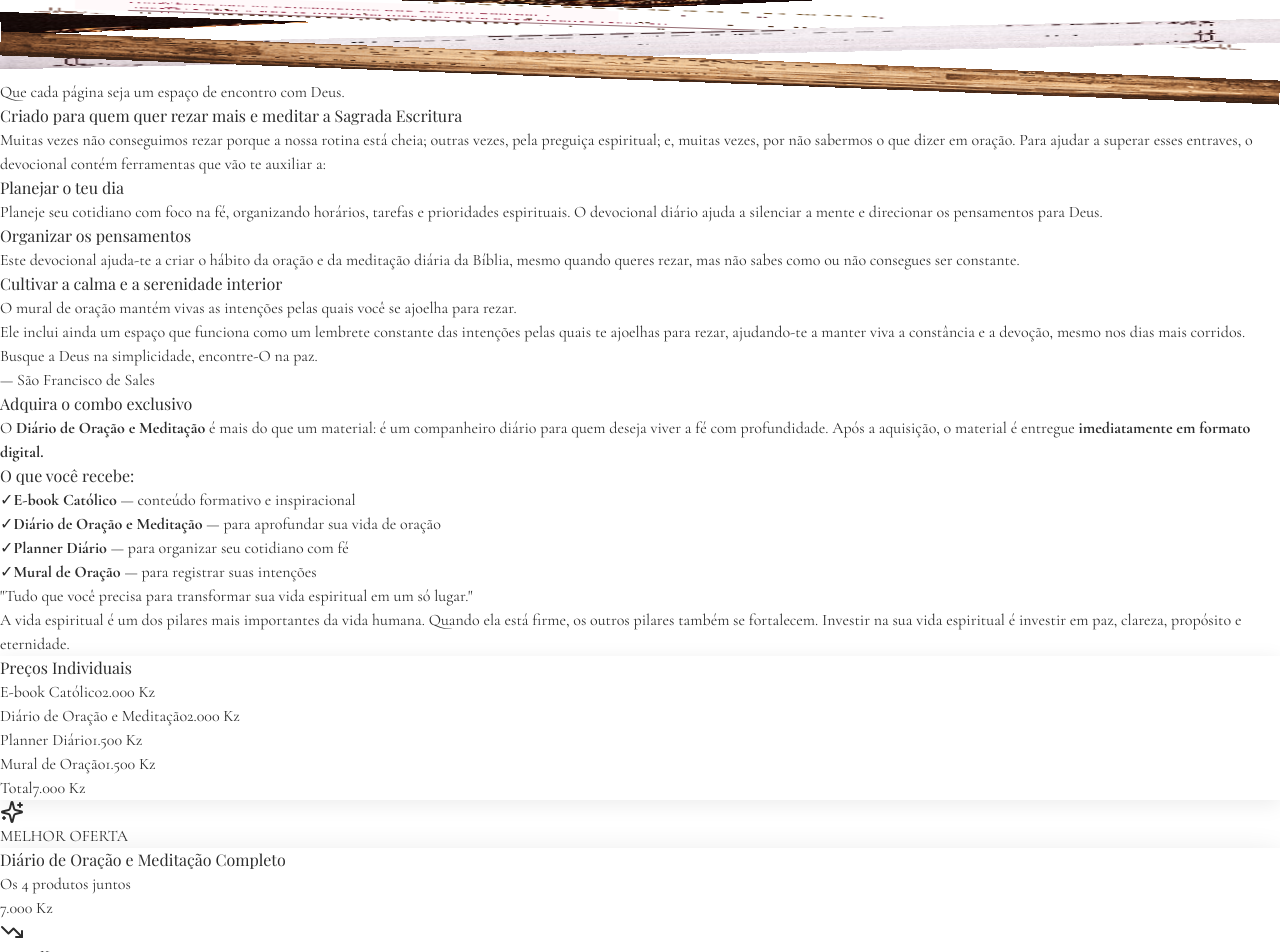
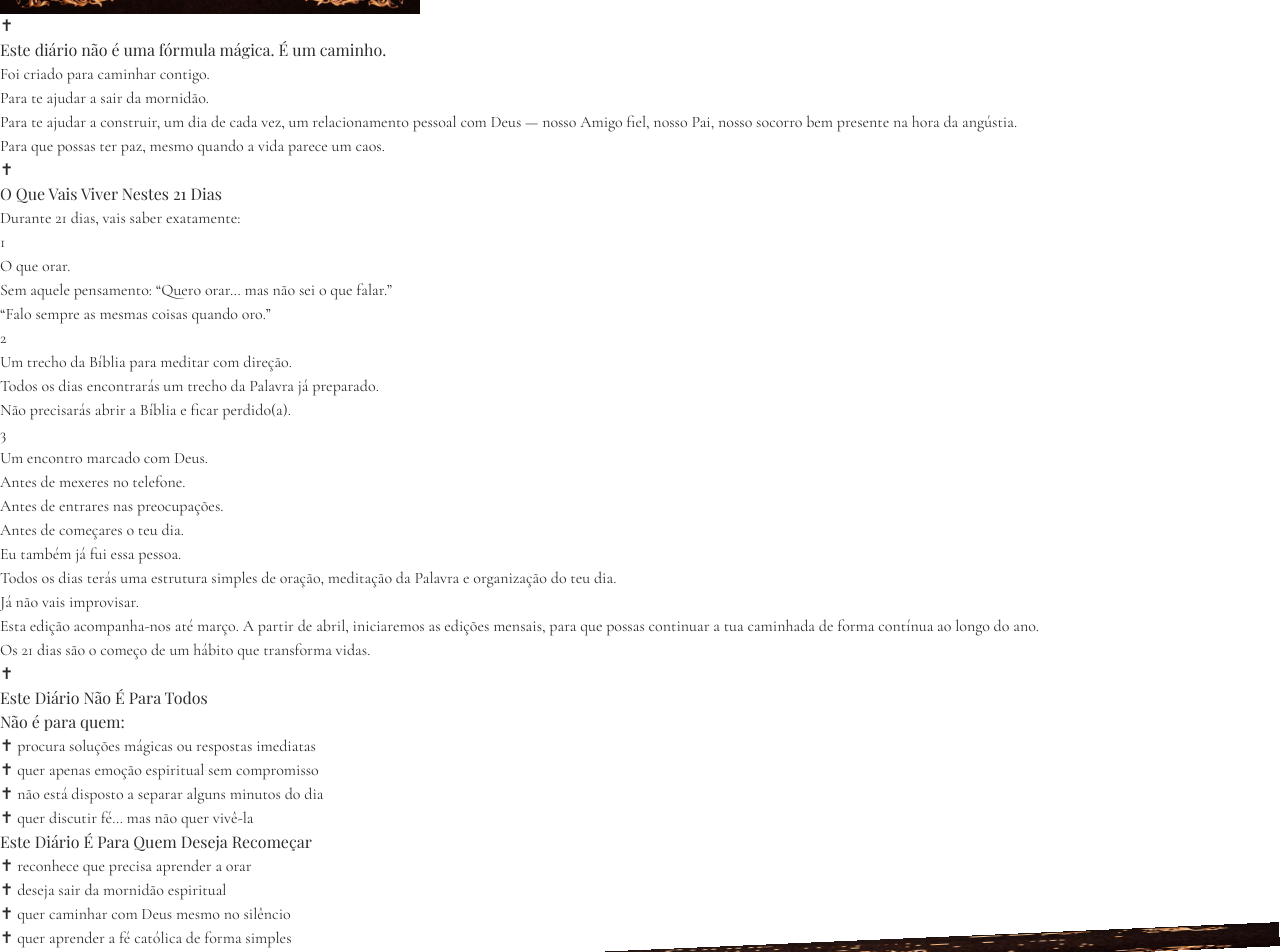
Before and after one commit to Valdemar-Andrade/landing-page-catolico, a Next.js app: page / in a window 1280 px wide. Shown: the part 880-1832 px from the top of the page. Built offline with nearby package versions, Linux system fonts and the light colour scheme; a web font is replaced by a local one.

Commit message:
refactor: alteração nos blocos de textos da seção intro-storytelling e product-images-grid

```diff
--- a/components/intro-storytelling.tsx
+++ b/components/intro-storytelling.tsx
@@ -12,14 +12,15 @@ export default function IntroStorytelling() {
 
   return (
     <section ref={ref} className="py-20 bg-[#F5F5DC]">
+      {/* BLOCO 1 — DOR + IMAGEM */}
       <div className="max-w-6xl mx-auto px-6">
         <motion.div
           initial={{ opacity: 0, y: 30 }}
           animate={inView ? { opacity: 1, y: 0 } : {}}
           transition={{ duration: 0.8 }}
-          className="grid md:grid-cols-2 gap-12"
+          className="grid md:grid-cols-2 gap-12 items-center"
         >
-          <div className="space-y-6">
+          <div>
             <p className="text-lg md:text-xl text-[#6B5B4F] leading-relaxed font-serif">
               Se tens dúvidas ou não compreendes bem a doutrina e as práticas da
               Igreja Católica, e isso te leva à preguiça de ir à Missa ou de
@@ -42,17 +43,209 @@ export default function IntroStorytelling() {
             </p>
           </div>
 
-          <div className="space-y-6">
+          <div className="flex justify-center">
             <Image
               src="/images/capa.jpeg"
               alt="Capa do Diário Católico"
-              width={400}
-              height={200}
-              className="rounded-2xl shadow-lg mx-auto"
+              width={420}
+              height={300}
+              className="rounded-2xl shadow-lg"
             />
           </div>
         </motion.div>
       </div>
+
+      {/* SISTEMA UNIFICADO DE CARDS */}
+      <motion.div
+        initial={{ opacity: 0, y: 30 }}
+        animate={inView ? { opacity: 1, y: 0 } : {}}
+        transition={{ duration: 0.8, delay: 0.2 }}
+        className="max-w-6xl mx-auto px-6 mt-20"
+      >
+        <div className="grid md:grid-cols-2 gap-8">
+          {/* CARD 1 */}
+          <div className="bg-[#fffbea] p-10 rounded-xl border border-[#D4AF8C] shadow-md">
+            <div className="flex items-center gap-3 mb-6">
+              <div className="w-8 h-[1px] bg-[#D4AF8C]" />
+              <span className="text-[#8B7355]">✝</span>
+              <div className="w-8 h-[1px] bg-[#D4AF8C]" />
+            </div>
+
+            <h3 className="font-serif text-xl text-[#6B5B4F] mb-6">
+              Este diário não é uma fórmula mágica. É um caminho.
+            </h3>
+
+            <div className="space-y-4 text-[#6B5B4F] font-serif leading-relaxed">
+              <p>Foi criado para caminhar contigo.</p>
+
+              <p>Para te ajudar a sair da mornidão.</p>
+
+              <p>
+                Para te ajudar a construir, um dia de cada vez, um
+                relacionamento pessoal com Deus — nosso Amigo fiel, nosso Pai,
+                nosso socorro bem presente na hora da angústia.
+              </p>
+
+              <p className="pt-2 font-semibold">
+                Para que possas ter paz, mesmo quando a vida parece um caos.
+              </p>
+            </div>
+          </div>
+
+          {/* CARD 2 */}
+          <div className="bg-[#fffbea] p-10 rounded-xl border border-[#D4AF8C] shadow-md">
+            <div className="flex items-center gap-3 mb-6">
+              <div className="w-8 h-[1px] bg-[#D4AF8C]" />
+              <span className="text-[#8B7355]">✝</span>
+              <div className="w-8 h-[1px] bg-[#D4AF8C]" />
+            </div>
+
+            <h3 className="font-serif text-xl text-[#6B5B4F] mb-6">
+              O Que Vais Viver Nestes 21 Dias
+            </h3>
+
+            <p className="font-serif text-[#6B5B4F] mb-6">
+              Durante 21 dias, vais saber exatamente:
+            </p>
+
+            {/* ITEM 1 */}
+            <div className="mb-6">
+              <div className="flex gap-4">
+                <div className="w-10 h-10 bg-[#8B7355] rounded-full flex items-center justify-center">
+                  <span className="text-white font-serif font-bold">1</span>
+                </div>
+
+                <div>
+                  <p className="font-serif font-semibold text-[#6B5B4F] mb-2">
+                    O que orar.
+                  </p>
+
+                  <p className="font-serif text-[#6B5B4F] text-sm leading-relaxed">
+                    Sem aquele pensamento: “Quero orar… mas não sei o que
+                    falar.”
+                    <br />
+                    “Falo sempre as mesmas coisas quando oro.”
+                  </p>
+                </div>
+              </div>
+            </div>
+
+            {/* ITEM 2 */}
+            <div className="mb-6">
+              <div className="flex gap-4">
+                <div className="w-10 h-10 bg-[#8B7355] rounded-full flex items-center justify-center">
+                  <span className="text-white font-serif font-bold">2</span>
+                </div>
+
+                <div>
+                  <p className="font-serif font-semibold text-[#6B5B4F] mb-2">
+                    Um trecho da Bíblia para meditar com direção.
+                  </p>
+
+                  <p className="font-serif text-[#6B5B4F] text-sm leading-relaxed">
+                    Todos os dias encontrarás um trecho da Palavra já preparado.
+                    <br />
+                    Não precisarás abrir a Bíblia e ficar perdido(a).
+                  </p>
+                </div>
+              </div>
+            </div>
+
+            {/* ITEM 3 */}
+            <div className="mb-6">
+              <div className="flex gap-4">
+                <div className="w-10 h-10 bg-[#8B7355] rounded-full flex items-center justify-center">
+                  <span className="text-white font-serif font-bold">3</span>
+                </div>
+
+                <div>
+                  <p className="font-serif font-semibold text-[#6B5B4F] mb-2">
+                    Um encontro marcado com Deus.
+                  </p>
+
+                  <p className="font-serif text-[#6B5B4F] text-sm leading-relaxed">
+                    Antes de mexeres no telefone.
+                    <br />
+                    Antes de entrares nas preocupações.
+                    <br />
+                    Antes de começares o teu dia.
+                  </p>
+                </div>
+              </div>
+            </div>
+
+            <div className="border-t border-[#D4AF8C] pt-6 mt-6 space-y-4 font-serif text-[#6B5B4F] text-sm leading-relaxed">
+              <p>Eu também já fui essa pessoa.</p>
+
+              <p>
+                Todos os dias terás uma estrutura simples de oração, meditação
+                da Palavra e organização do teu dia.
+              </p>
+
+              <p>Já não vais improvisar.</p>
+
+              <p>
+                Esta edição acompanha-nos até março. A partir de abril,
+                iniciaremos as edições mensais, para que possas continuar a tua
+                caminhada de forma contínua ao longo do ano.
+              </p>
+
+              <p className="font-semibold">
+                Os 21 dias são o começo de um hábito que transforma vidas.
+              </p>
+            </div>
+          </div>
+        </div>
+
+        {/* CARD 3 — QUALIFICAÇÃO */}
+        <div className="mt-12">
+          <div className="bg-[#fffbea] p-10 rounded-xl border border-[#D4AF8C] shadow-md">
+            <div className="flex items-center justify-center gap-4 mb-8">
+              <div className="flex-1 h-[1px] bg-[#D4AF8C]" />
+              <span className="text-[#8B7355]">✝</span>
+              <div className="flex-1 h-[1px] bg-[#D4AF8C]" />
+            </div>
+
+            <h3 className="font-serif text-2xl text-center text-[#6B5B4F] mb-10">
+              Este Diário Não É Para Todos
+            </h3>
+
+            <div className="grid md:grid-cols-2 gap-10">
+              <div>
+                <h4 className="font-serif text-[#8B7355] mb-4">
+                  Não é para quem:
+                </h4>
+
+                <div className="space-y-3 font-serif text-[#6B5B4F]">
+                  <p>✝ procura soluções mágicas ou respostas imediatas</p>
+
+                  <p>✝ quer apenas emoção espiritual sem compromisso</p>
+
+                  <p>✝ não está disposto a separar alguns minutos do dia</p>
+
+                  <p>✝ quer discutir fé… mas não quer vivê-la</p>
+                </div>
+              </div>
+
+              <div>
+                <h4 className="font-serif text-[#6B5B4F] mb-4 font-semibold">
+                  Este Diário É Para Quem Deseja Recomeçar
+                </h4>
+
+                <div className="space-y-3 font-serif text-[#6B5B4F]">
+                  <p>✝ reconhece que precisa aprender a orar</p>
+
+                  <p>✝ deseja sair da mornidão espiritual</p>
+
+                  <p>✝ quer caminhar com Deus mesmo no silêncio</p>
+
+                  <p>✝ quer aprender a fé católica de forma simples</p>
+                </div>
+              </div>
+            </div>
+          </div>
+        </div>
+      </motion.div>
     </section>
   );
 }
--- a/components/product-images-grid.tsx
+++ b/components/product-images-grid.tsx
@@ -8,7 +8,7 @@ const images = [
   {
     src: "images/capa.jpeg",
     alt: "Página 1 - Capa do Diário de Oração e Meditação Católica",
-    caption: "31 Dias com Deus",
+    caption: "21 Dias com Deus",
   },
   {
     src: "images/planner-diario.png",
```
